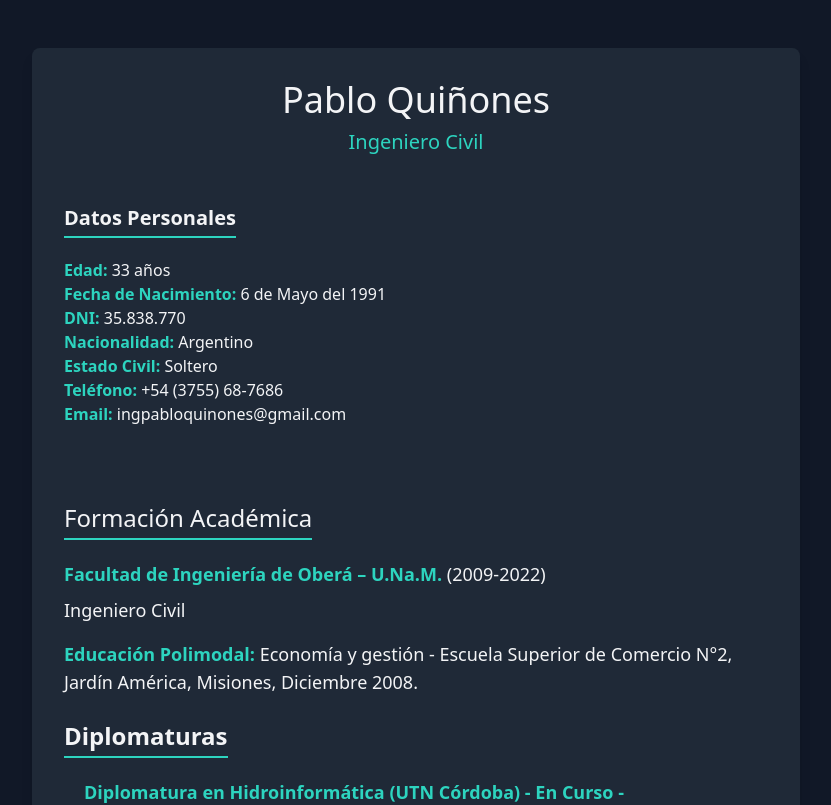
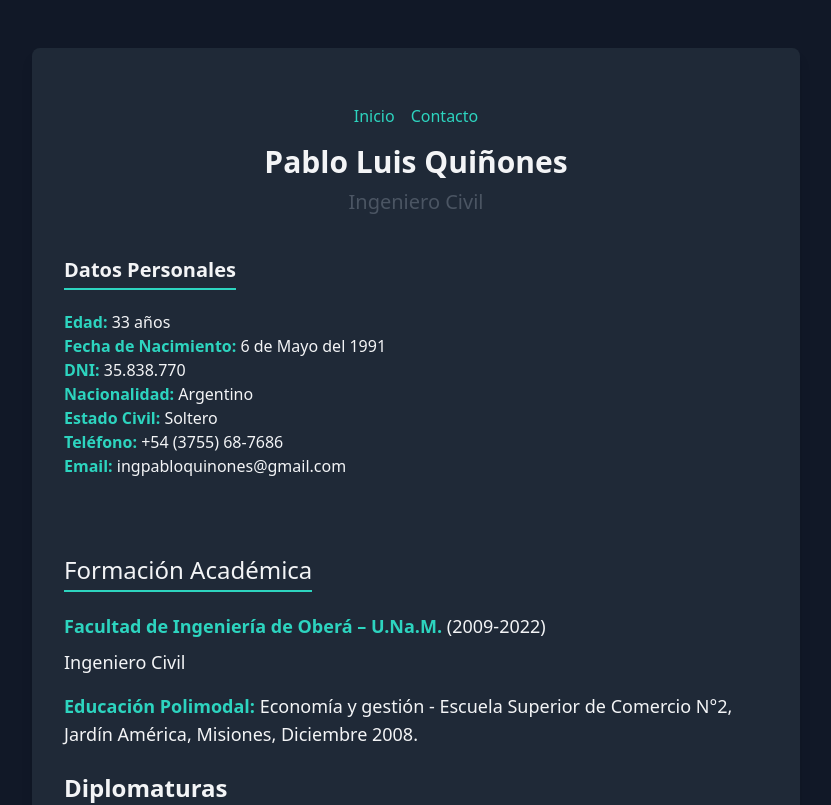
Before and after one commit to Pictus08/webpage-ingpabloquinones, a Next.js app: page /Portfolio in a window 1280 px wide. Shown: the top 805 px of the page, without its empty margins (224-1055 px from the left). Built offline with nearby package versions, Linux system fonts and the light colour scheme.

Commit message:
Portfolio actualizado

```diff
--- a/app/Portfolio/Skills.jsx
+++ b/app/Portfolio/Skills.jsx
@@ -24,6 +24,7 @@ const Skills = () => {
         <li>Rhinoceros + Grasshopper</li>
         <li>SAP 2000</li>
         <li>Robot Structural</li>
+        <li>CYPE</li>
         <li>EPANET</li>
         <li>SWMM</li>
         <li>HEC-RAS</li>
--- a/app/Portfolio/page.jsx
+++ b/app/Portfolio/page.jsx
@@ -13,11 +13,25 @@ const Portfolio = () => {
 
   return (
     <div className="portfolio-container">
-      <header className="header">
-        <Link href={"/"}>
-          <h1>Pablo Quiñones</h1>
-        </Link>
-        <p>Ingeniero Civil</p>
+      <header className=" py-6">
+        <div className="container mx-auto flex flex-col items-center">
+          <nav className="mt-0 mb-4 flex space-x-4">
+            <Link
+              href="/"
+              className="hover:text-blue-600 transition duration-300"
+            >
+              Inicio
+            </Link>
+            <Link
+              href="/Contacto"
+              className="hover:text-blue-600 transition duration-300"
+            >
+              Contacto
+            </Link>
+          </nav>
+          <h1 className="text-3xl font-bold">Pablo Luis Quiñones</h1>
+          <p className="mt-2 text-xl text-gray-600">Ingeniero Civil</p>{" "}
+        </div>
       </header>
 
       <PersonalInfo />
@@ -28,9 +42,32 @@ const Portfolio = () => {
       <Conferences />
       <Research />
 
-      <footer>
-        <p>© {currentYear} Pablo Quiñones - Ingeniero Civil</p>{" "}
-        {/* Año dinámico */}
+      <footer className="bg-gray-800 text-white py-4 mt-8">
+        <div className="container mx-auto flex flex-col items-center">
+          <p className="mb-2">
+            © {currentYear} Pablo Quiñones - Ingeniero Civil
+          </p>
+          <div className="flex space-x-4">
+            <Link
+              href="/Portfolio"
+              className="text-gray-300 hover:text-white transition duration-300"
+            >
+              Volver
+            </Link>
+            <Link
+              href="/Contacto"
+              className="text-gray-300 hover:text-white transition duration-300"
+            >
+              Contacto
+            </Link>
+            <Link
+              href="/"
+              className="text-gray-300 hover:text-white transition duration-300"
+            >
+              Inicio
+            </Link>
+          </div>
+        </div>
       </footer>
     </div>
   );
```
